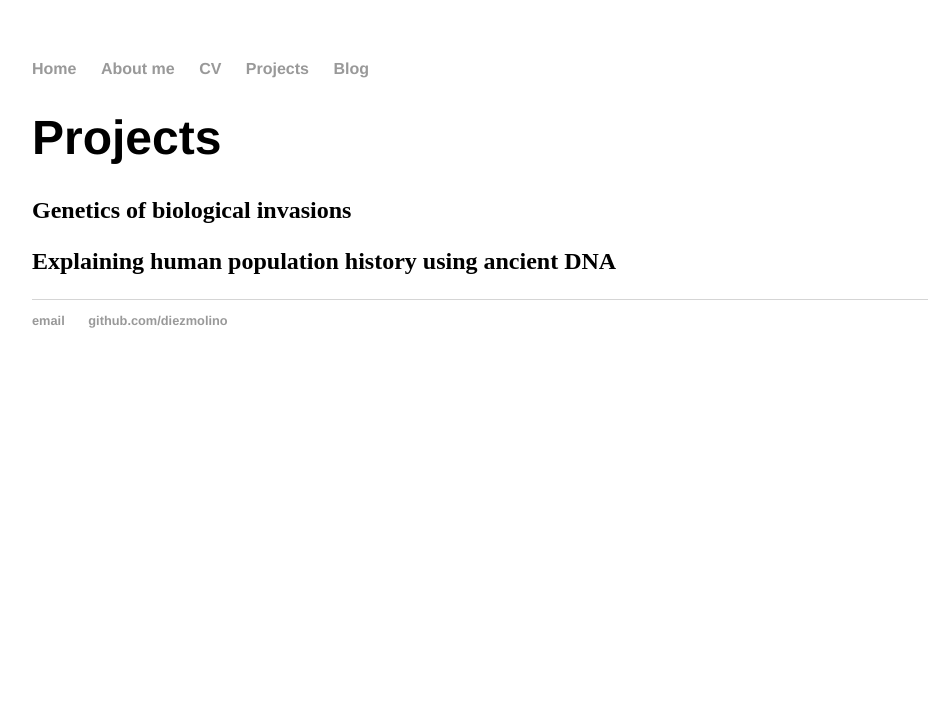
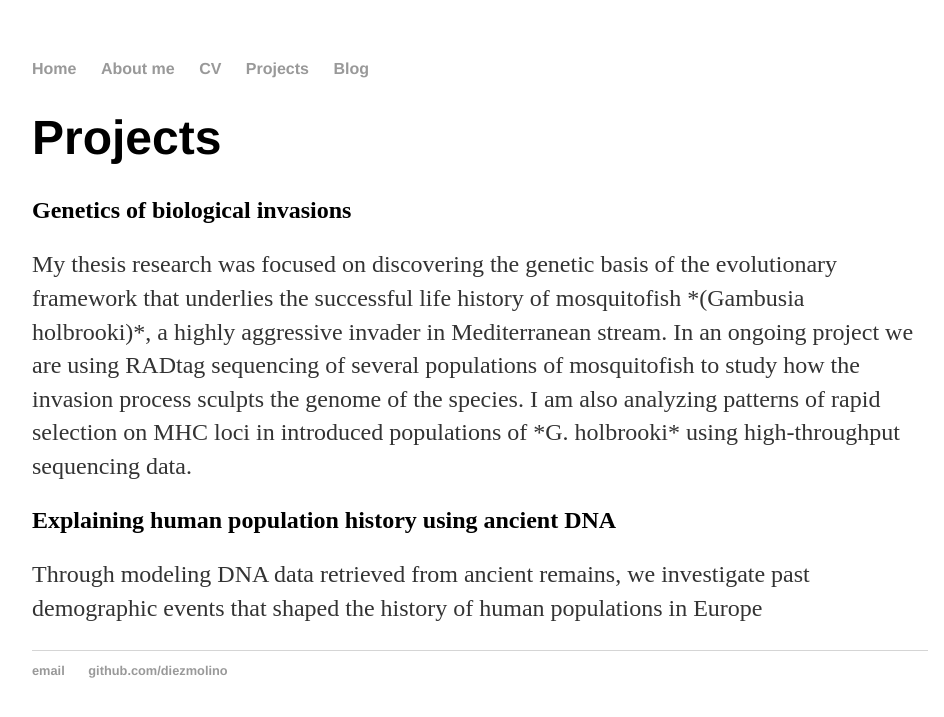
Before and after one commit to DiezMolino/diezmolino.github.io, a Jekyll site: the page projects/index.html, which Jekyll copies as it is, in a window 1280 px wide. Shown: the top 717 px of the page, without its empty margins (160-1104 px from the left). Built offline with Jekyll 4.4.1, drawn with Linux system fonts in a browser that asks for light colours.

Commit message:
Update index.html

```diff
--- a/projects/index.html
+++ b/projects/index.html
@@ -20,10 +20,10 @@
         		<h1>Projects</h1>
 
 <h2>Genetics of biological invasions</h2>
-<p></p>
+<p>My thesis research was focused on discovering the genetic basis of the evolutionary framework that underlies the successful life history of mosquitofish *(Gambusia holbrooki)*, a highly aggressive invader in Mediterranean stream. In an ongoing project we are using RADtag sequencing of several populations of mosquitofish to study how the invasion process sculpts the genome of the species. I am also analyzing patterns of rapid selection on MHC loci in introduced populations of *G. holbrooki* using high-throughput sequencing data.</p>
 
 <h2>Explaining human population history using ancient DNA </h2>
-<p></p>
+<p>Through modeling DNA data retrieved from ancient remains, we investigate past demographic events that shaped the history of human populations in Europe</p>
 
 
     		</div><!-- /.blurb -->
```
